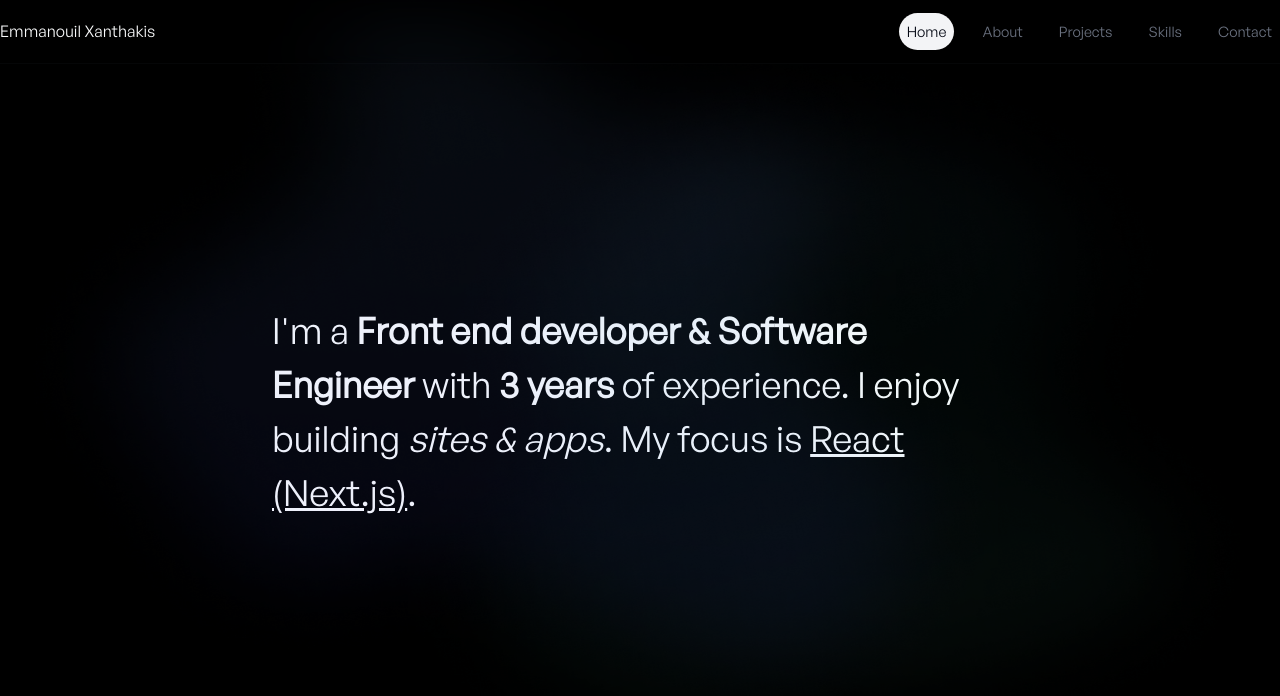
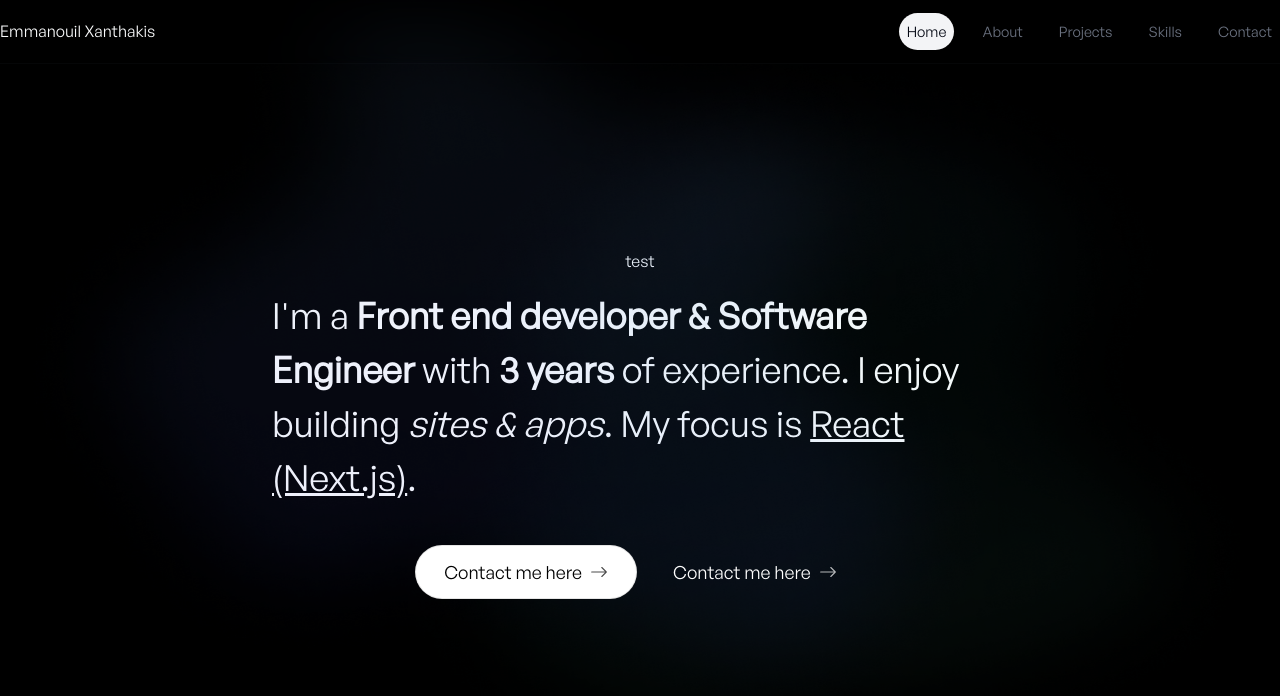
Before and after one commit to exanthakis/exanthakis-portfolio, a Next.js app: page / in a window 1280 px wide. Shown: the top 696 px of the page. Built offline with nearby package versions, Linux system fonts and the light colour scheme.

Commit message:
Create button core component & added inView custom hook

```diff
--- a/app/page.tsx
+++ b/app/page.tsx
@@ -3,7 +3,7 @@ import Image from "next/image";
 
 export default function Home() {
   return (
-    <main className="flex flex-col items-center px-4">
+    <main className="flex flex-col items-center px-4 mx-auto max-w-7xl">
       <Hero />
     </main>
   );
--- /dev/null
+++ b/components/button.tsx
@@ -0,0 +1,20 @@
+import { type ButtonProps, ButtonType } from "@/lib/types";
+
+const Button = ({ buttonType, href, children, ...props }: ButtonProps) => {
+  const classes =
+    buttonType === ButtonType.SECONDARY
+      ? "group bg-transparent text-white hover:bg-gray-950 active:scale-105 transition hover:bg-[#d9edfe25] "
+      : "group bg-white text-black active:scale-105 transition border border-black/10 dark:bg-white/10 dark:text-white/60 hover:bg-white/90";
+
+  return (
+    <a
+      href={href}
+      className={`px-7 py-3 flex items-center gap-2 rounded-full outline-none focus:scale-110 z-10 ${classes}`}
+      {...props}
+    >
+      {children}
+    </a>
+  );
+};
+
+export default Button;
--- a/components/hero.tsx
+++ b/components/hero.tsx
@@ -1,9 +1,31 @@
 "use client";
 import { motion } from "framer-motion";
+import { useSectionInView } from "@/hooks/useSectionInView";
+import Image from "next/image";
+import Button from "./button";
+import { BsArrowRight } from "react-icons/bs";
+import { ButtonType } from "@/lib/types";
 
 const Hero = () => {
+  const { ref } = useSectionInView("Home", 0.5);
+
   return (
-    <div className="relative mx-auto flex max-w-3xl flex-col justify-center h-[90vh]">
+    <section
+      ref={ref}
+      id="home"
+      className="relative mx-auto flex max-w-3xl flex-col justify-center h-[90vh]"
+    >
+      <div className="flex items-center justify-center">
+        <div className="relative">
+          <motion.div
+            initial={{ opacity: 0, scale: 0 }}
+            animate={{ opacity: 1, scale: 1 }}
+            transition={{ type: "tween", duration: 0.2 }}
+          >
+            test
+          </motion.div>
+        </div>
+      </div>
       <motion.h1
         className="mb-10 mt-4 px-4 text-2xl font-medium !leading-[1.5] sm:text-4xl"
         initial={{ opacity: 0, y: 100 }}
@@ -17,7 +39,25 @@ const Hero = () => {
         building <span className="italic">sites & apps</span>. My focus is{" "}
         <span className="underline">React (Next.js)</span>.
       </motion.h1>
-    </div>
+
+      <motion.div
+        className="flex flex-col sm:flex-row items-center justify-center gap-2 px-4 text-lg font-medium"
+        initial={{ opacity: 0, y: 100 }}
+        animate={{ opacity: 1, y: 0 }}
+        transition={{
+          delay: 0.1,
+        }}
+      >
+        <Button buttonType={ButtonType.PRIMARY} href="" download>
+          Contact me here{" "}
+          <BsArrowRight className="opacity-70 group-hover:translate-x-1 transition" />
+        </Button>
+        <Button buttonType={ButtonType.SECONDARY} href="">
+          Contact me here{" "}
+          <BsArrowRight className="opacity-70 group-hover:translate-x-1 transition" />
+        </Button>
+      </motion.div>
+    </section>
   );
 };
 
--- /dev/null
+++ b/hooks/useSectionInView.tsx
@@ -0,0 +1,21 @@
+import { useInView } from "react-intersection-observer";
+import { useActiveSectionContext } from "./useActiveSectionContext";
+import { useEffect } from "react";
+import { SectionName } from "@/lib/types";
+
+export function useSectionInView(sectionName: SectionName, threshold = 0.75) {
+  const { ref, inView } = useInView({
+    threshold,
+  });
+  const { setActiveSection, timeOfLastClick } = useActiveSectionContext();
+
+  useEffect(() => {
+    if (inView && Date.now() - timeOfLastClick > 1000) {
+      setActiveSection(sectionName);
+    }
+  }, [inView, setActiveSection, timeOfLastClick, sectionName]);
+
+  return {
+    ref,
+  };
+}
--- a/lib/types.tsx
+++ b/lib/types.tsx
@@ -6,4 +6,17 @@ type SectionHeadingProps = {
 
 type SectionName = (typeof links)[number]["name"];
 
-export type { SectionHeadingProps, SectionName };
+export enum ButtonType {
+  PRIMARY = "primary",
+  SECONDARY = "secondary",
+}
+
+interface IButtonProps {
+  buttonType: ButtonType;
+  href: string;
+  children: React.ReactNode;
+}
+
+type ButtonProps = IButtonProps & React.AnchorHTMLAttributes<HTMLAnchorElement>;
+
+export type { SectionHeadingProps, SectionName, ButtonProps };
--- a/package.json
+++ b/package.json
@@ -13,7 +13,8 @@
     "next": "14.2.3",
     "react": "^18",
     "react-dom": "^18",
-    "react-icons": "^5.2.1"
+    "react-icons": "^5.2.1",
+    "react-intersection-observer": "^9.13.0"
   },
   "devDependencies": {
     "@types/node": "^20",
```
Also changed, not shown: 1 other file (tests, documents, lock files or other folders).
